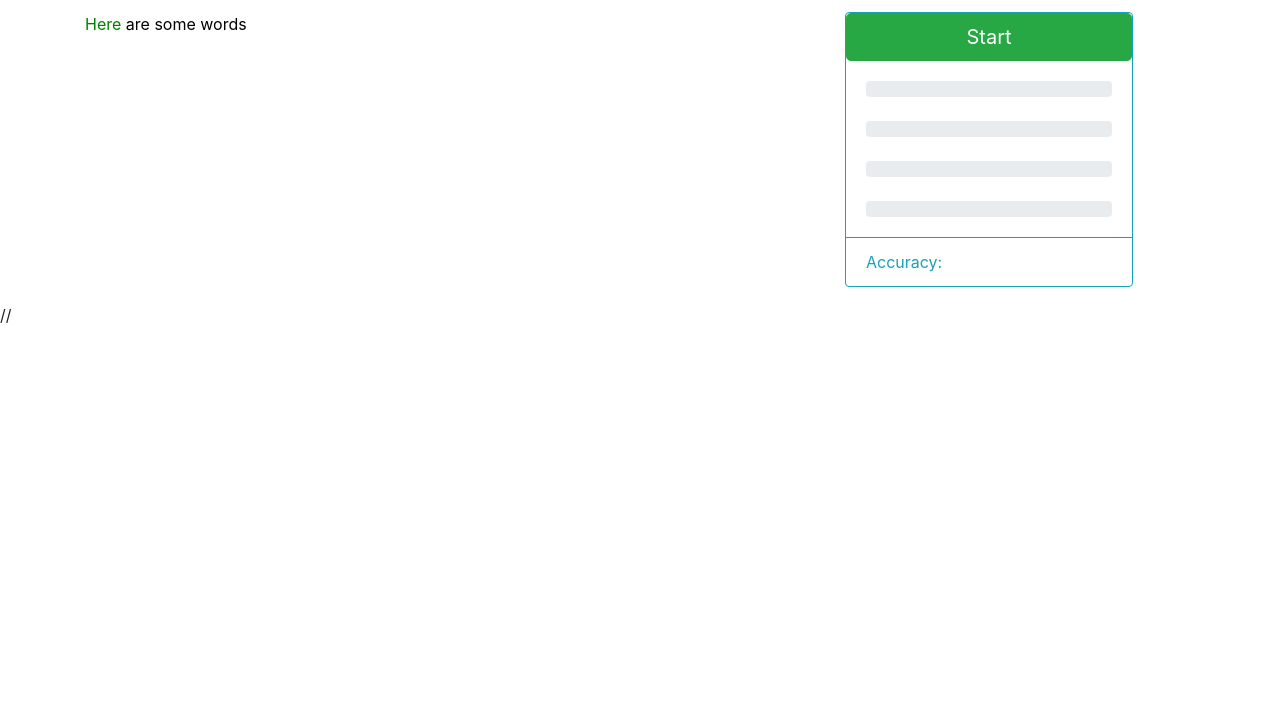
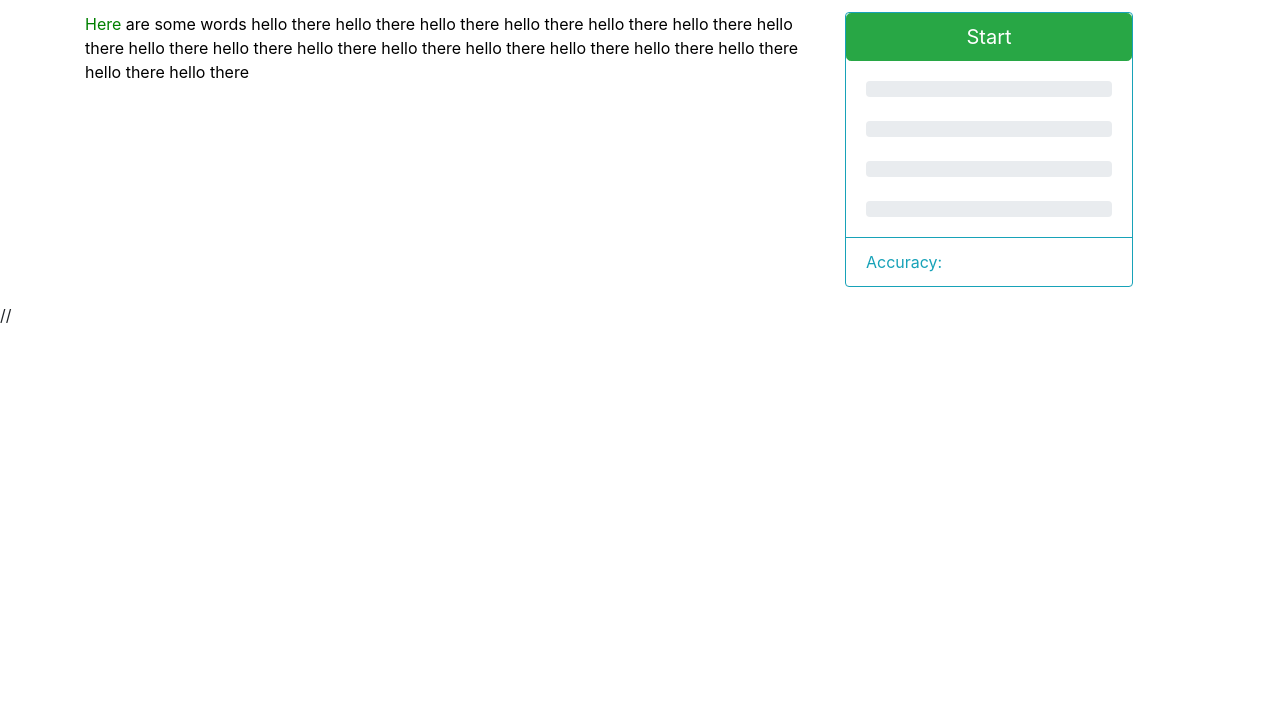
Before and after one commit to BenHarries/HackCambridge2020, a website: page client/index.html in a window 1280 px wide. Shown: the part 74-800 px from the top of the page. Drawn offline with nearby package versions, Linux system fonts and the light colour scheme.

Commit message:
adding for AJ

```diff
--- a/client/index.html
+++ b/client/index.html
@@ -155,7 +155,15 @@
             };
 
             function addInNewSentence(currentWordCount) {
-
+                var new_words = "hello there";
+                var span = document.getElementById('words'),
+                    text = new_words.split(' ').map((el, i) => {
+                        // console.log(i,currentWordCount);
+                        var a = parseInt(i) + parseInt(currentWordCount);
+                        return '<span class="char-' + 'black' + '" id = "' + a + '">' + el + ' ' + '</span>';
+                    }).join('');
+                    console.log(span);
+                    span.innerHTML += text;
             }
 
         var span = document.getElementById('words'),
@@ -165,21 +173,42 @@
         console.log(span);
         span.innerHTML = text;
 
+        function sleep (time) {
+            return new Promise((resolve) => setTimeout(resolve, time));
+            }
+
         var currentWord = 0;
-        while (currentWord <= document.getElementById('words').children.length) {
+        while (currentWord <= 20) {
             // console.log(document.getElementById(currentWord).innerHTML == "Here ")
+            currentWordCount = document.getElementById('words').children.length;
+            console.log(currentWord, document.getElementById('words').children.length);
 
-            if ("Here " == document.getElementById(currentWord).innerHTML){
+            if (currentWord >=  currentWordCount) {
+                sleep(1000).then(() => {(addInNewSentence(currentWordCount))});
+
+            } else {
+                if (currentWord < currentWordCount) {
+                if ("Here " == document.getElementById(currentWord).innerHTML){
                 console.log("true")
 
-                changeColour(currentWord.toString())
+                changeColour(currentWord.toString())            }
 
-            }
+
+            }}
+
+
             currentWord += 1
+
+
+
+
 
         }
 
-        addInNewSentence(currentWordCount)
+
+
+
+
 
 
 
```
